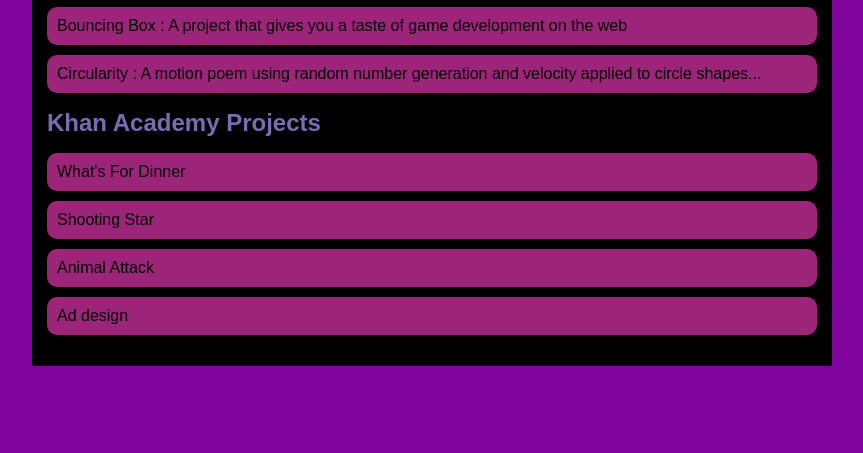
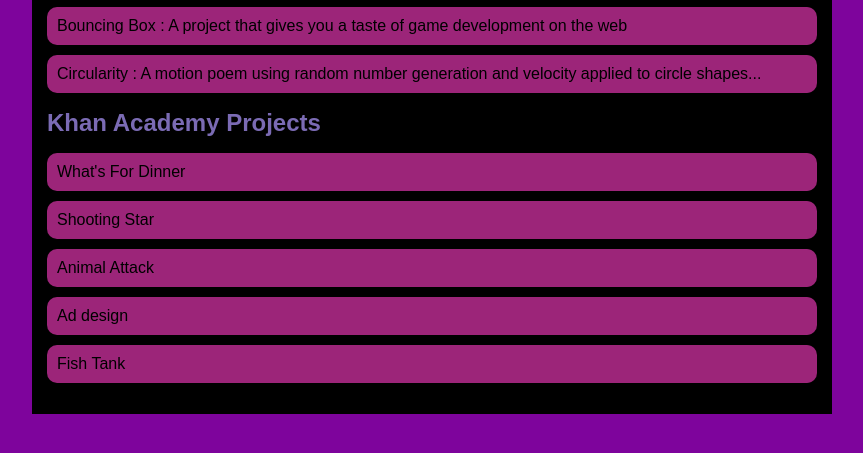
Before and after one commit to aidanjones7876/aidanjones.github.io, a plain HTML site: page portfolio.html in a window 1280 px wide. Shown: the part 197-650 px from the top of the page, without its empty margins (208-1071 px from the left). Drawn offline with Linux system fonts and the light colour scheme.

Commit message:
added Fish Tank

```diff
--- a/portfolio.html
+++ b/portfolio.html
@@ -30,6 +30,7 @@
                         <li> <a href = "https://www.khanacademy.org/computer-programming/spin-off-of-project-shooting-star/6385834490904576">Shooting Star</a></li>
                         <li> <a href = "https://www.khanacademy.org/computer-programming/spin-off-of-project-animal-attack/5828017719656448">Animal Attack</a></li>
                         <li> <a href = "https://www.khanacademy.org/computer-programming/spin-off-of-project-ad-design/5130603312496640"> Ad design</a></li>
+                        <li> <a href= "https://www.khanacademy.org/computer-programming/spin-off-of-project-fish-tank/6749325952335872"> Fish Tank</a></li>
                     </ul>
                 </div>
             </main>
```
